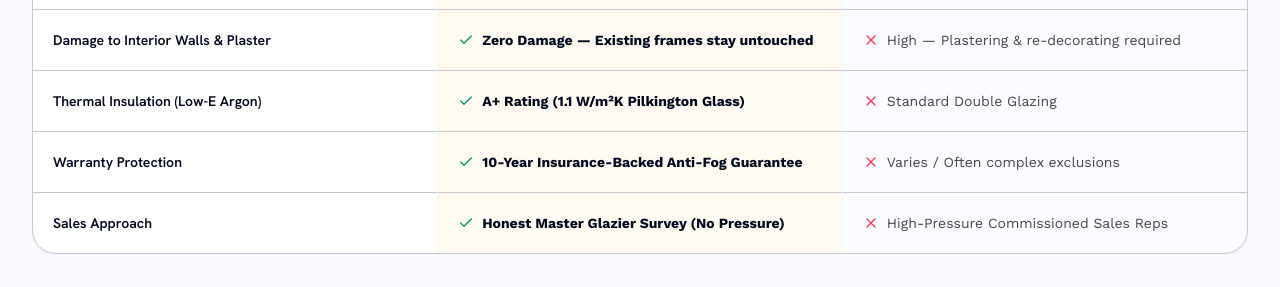
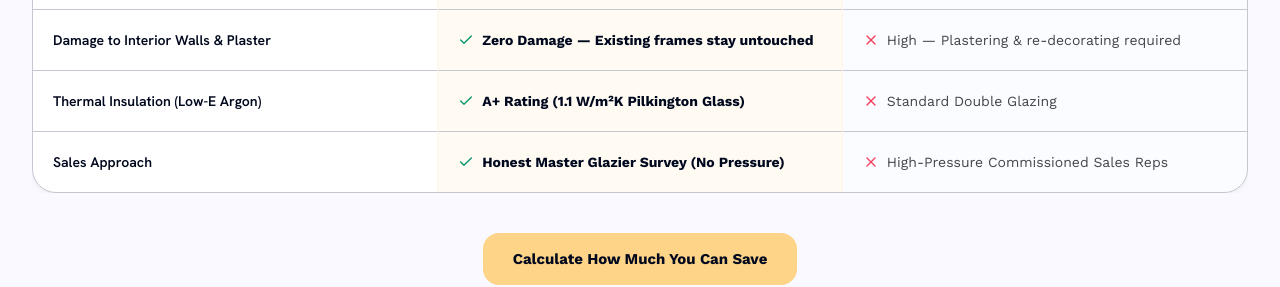
Before and after one commit to armuxui2-source/The-Window-Doctor-s, a Next.js app: page / in a window 1280 px wide. Shown: the part 3420-3707 px from the top of the page. Built offline with nearby package versions, Linux system fonts and the light colour scheme; no server answers; the database is empty.

Commit message:
fix(home): remove Warranty Protection row from comparison table as requested

```diff
--- a/src/components/home/ComparisonMatrix.tsx
+++ b/src/components/home/ComparisonMatrix.tsx
@@ -26,12 +26,6 @@ export default function ComparisonMatrix() {
       feature: "Thermal Insulation (Low-E Argon)",
       windowDoctor: "A+ Rating (1.1 W/m²K Pilkington Glass)",
       nationalGuys: "Standard Double Glazing",
-      isSuperior: true,
-    },
-    {
-      feature: "Warranty Protection",
-      windowDoctor: "10-Year Insurance-Backed Anti-Fog Guarantee",
-      nationalGuys: "Varies / Often complex exclusions",
       isSuperior: true,
     },
     {
```
